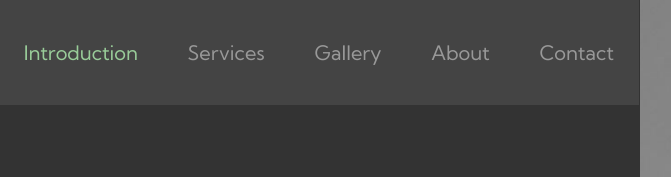
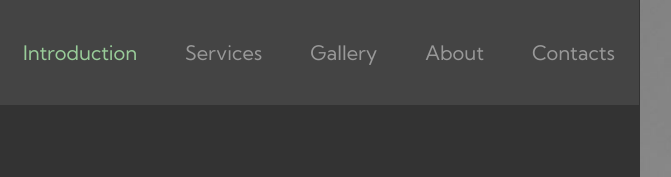
Before and after one commit to Data-Org-for-Test/Docker-CICD, a plain HTML site: page index.html in a window 1280 px wide. Shown: the top 177 px of the page, 0-671 px from the left. Drawn offline with Linux system fonts and the light colour scheme.

Commit message:
Update index.html

```diff
--- a/index.html
+++ b/index.html
@@ -61,7 +61,7 @@ https://www.tooplate.com/view/2124-vertex
             </li>
             <li class="nav-item">
                 <a href="#contact" class="nav-link">
-                    Contact
+                    Contacts
                 </a>
             </li>
         </ul>
```
